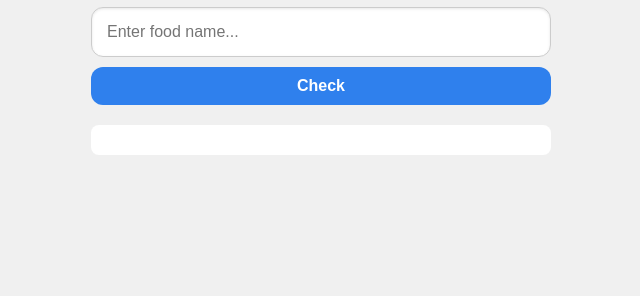
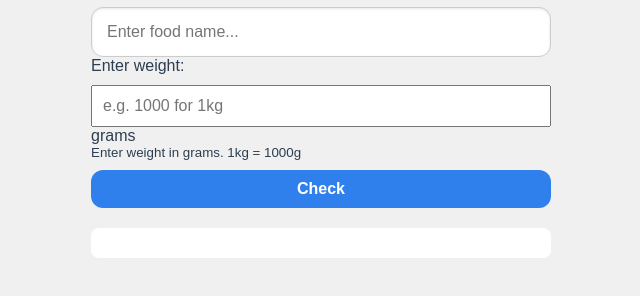
Before and after one commit to taufique2073-bony/Nutrients---Checker, a plain HTML site: page index.html in a window 1280 px wide. Shown: the part 60-356 px from the top of the page, without its empty margins (319-959 px from the left). Drawn offline with Linux system fonts and the light colour scheme.

Commit message:
Update index.html

```diff
--- a/index.html
+++ b/index.html
@@ -35,6 +35,11 @@
 <body>
   <h1>Nutrients Checker</h1>
   <input type="text" id="foodInput" placeholder="Enter food name..." />
+  <!-- New input for weight -->
+<label for="weight">Enter weight:</label>
+<input type="number" id="weight" placeholder="e.g. 1000 for 1kg" />
+<span>grams</span>
+  <small>Enter weight in grams. 1kg = 1000g</small>
   <button onclick="getNutrients()">Check</button>
 
   <div id="loading">Loading...</div>
```
